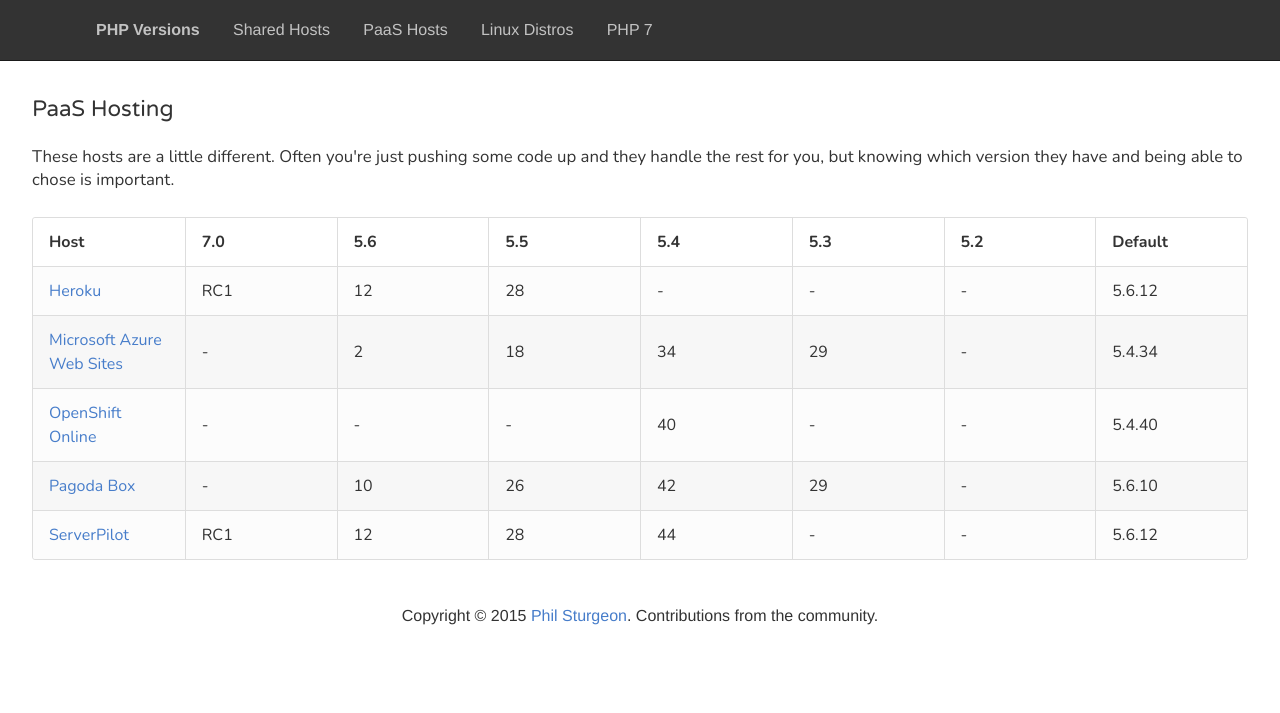
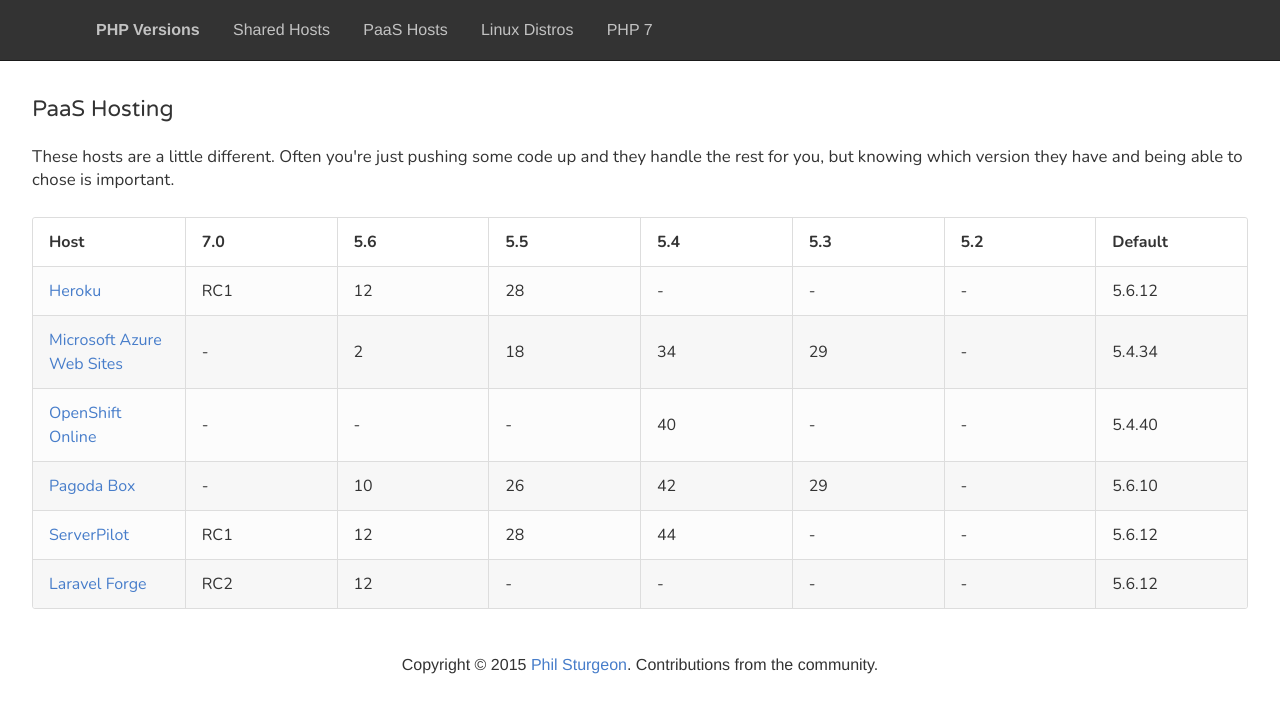
Before and after one commit to phpversions/phpversions.info, a Jekyll site: the page built from paas-hosting.html, in a window 1280 px wide. Shown: the top 713 px of the page. Built offline with Jekyll 4.4.1, drawn with Linux system fonts in a browser that asks for light colours; nearby versions of some CDN libraries.

Commit message:
added Laravel Forge to PaaS page

```diff
--- a/_data/paas_hosts.yml
+++ b/_data/paas_hosts.yml
@@ -39,3 +39,10 @@
   php56: 12
   php70: RC1
   default: 5.6.12
+
+- name: "Laravel Forge"
+  url: "https://forge.laravel.com/"
+  php56: 12
+  php70: RC2
+  default: 5.6.12
+  auto_update: "Yes"
```
